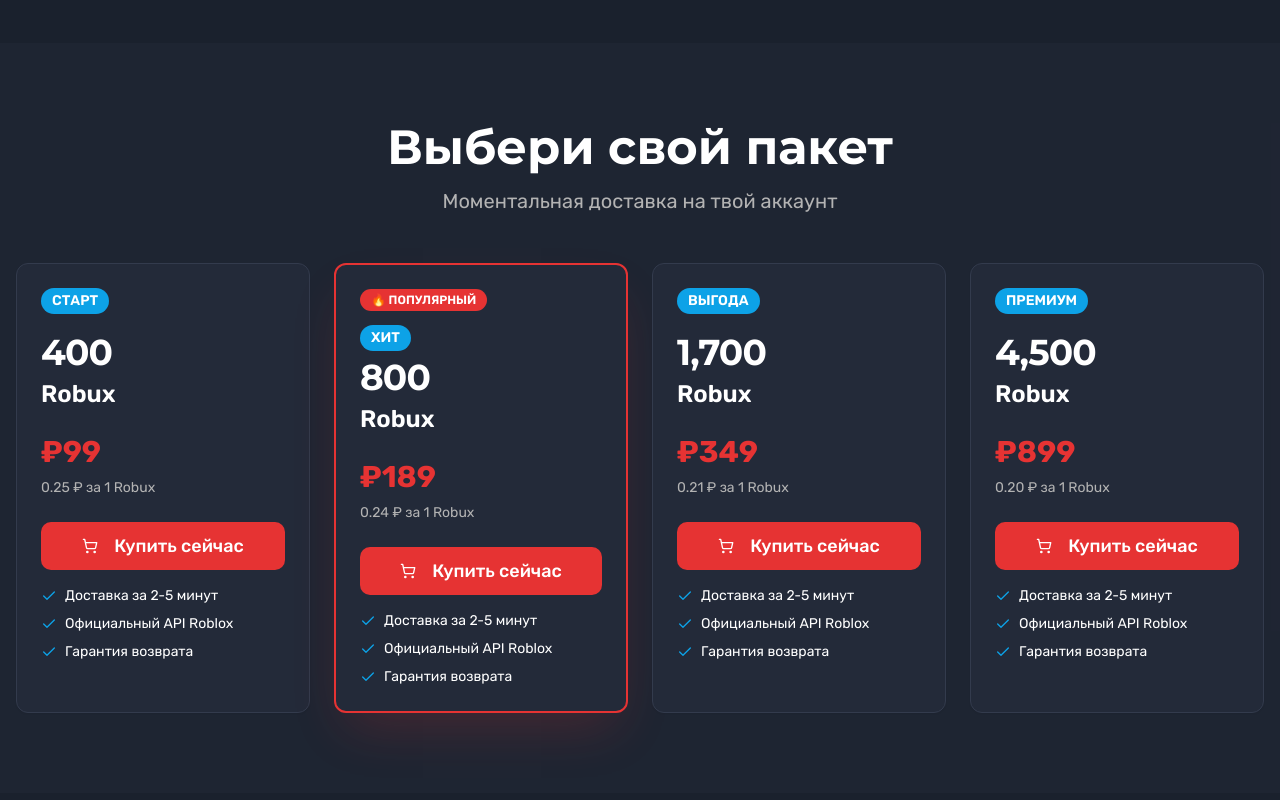
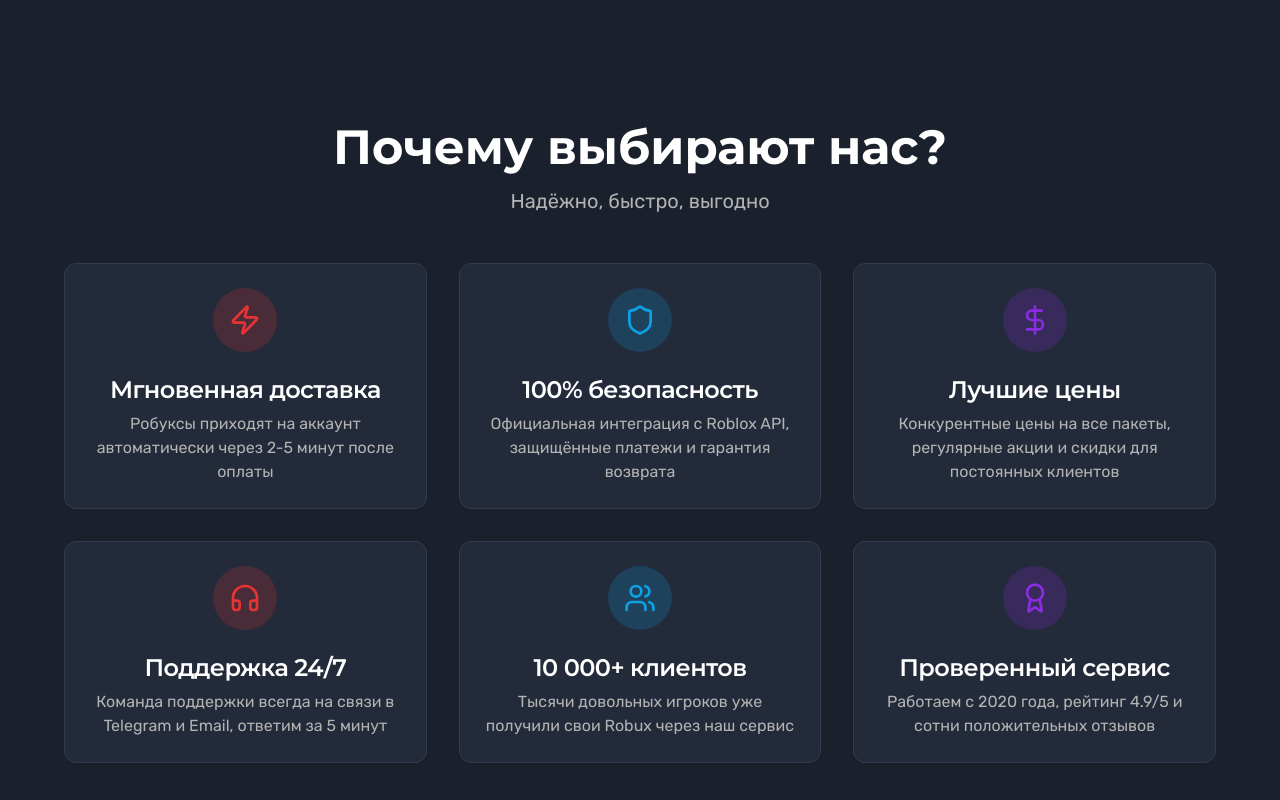
Before and after one commit to pr-poehali-dev/robux-sales-website, a React (Vite) app: page / in a window 1280 px wide. Shown: the part 640-1440 px from the top of the page. Built offline with nearby package versions, Linux system fonts and the light colour scheme.

Commit message:
Добавь секцию с преимуществами

```diff
--- a/src/pages/Index.tsx
+++ b/src/pages/Index.tsx
@@ -85,6 +85,88 @@ const Index = () => {
                 Поддержка 24/7
               </Button>
             </div>
+          </div>
+        </div>
+      </section>
+
+      <section className="py-20">
+        <div className="container mx-auto px-4">
+          <div className="text-center mb-12">
+            <h2 className="text-4xl md:text-5xl font-bold mb-4">Почему выбирают нас?</h2>
+            <p className="text-xl text-muted-foreground">Надёжно, быстро, выгодно</p>
+          </div>
+          <div className="grid grid-cols-1 md:grid-cols-2 lg:grid-cols-3 gap-8 max-w-6xl mx-auto">
+            <Card className="hover-lift text-center">
+              <CardHeader>
+                <div className="w-16 h-16 bg-primary/20 rounded-full flex items-center justify-center mx-auto mb-4">
+                  <Icon name="Zap" size={32} className="text-primary" />
+                </div>
+                <CardTitle className="text-2xl mb-2">Мгновенная доставка</CardTitle>
+                <CardDescription className="text-base">
+                  Робуксы приходят на аккаунт автоматически через 2-5 минут после оплаты
+                </CardDescription>
+              </CardHeader>
+            </Card>
+
+            <Card className="hover-lift text-center">
+              <CardHeader>
+                <div className="w-16 h-16 bg-secondary/20 rounded-full flex items-center justify-center mx-auto mb-4">
+                  <Icon name="Shield" size={32} className="text-secondary" />
+                </div>
+                <CardTitle className="text-2xl mb-2">100% безопасность</CardTitle>
+                <CardDescription className="text-base">
+                  Официальная интеграция с Roblox API, защищённые платежи и гарантия возврата
+                </CardDescription>
+              </CardHeader>
+            </Card>
+
+            <Card className="hover-lift text-center">
+              <CardHeader>
+                <div className="w-16 h-16 bg-accent/20 rounded-full flex items-center justify-center mx-auto mb-4">
+                  <Icon name="DollarSign" size={32} className="text-accent" />
+                </div>
+                <CardTitle className="text-2xl mb-2">Лучшие цены</CardTitle>
+                <CardDescription className="text-base">
+                  Конкурентные цены на все пакеты, регулярные акции и скидки для постоянных клиентов
+                </CardDescription>
+              </CardHeader>
+            </Card>
+
+            <Card className="hover-lift text-center">
+              <CardHeader>
+                <div className="w-16 h-16 bg-primary/20 rounded-full flex items-center justify-center mx-auto mb-4">
+                  <Icon name="Headphones" size={32} className="text-primary" />
+                </div>
+                <CardTitle className="text-2xl mb-2">Поддержка 24/7</CardTitle>
+                <CardDescription className="text-base">
+                  Команда поддержки всегда на связи в Telegram и Email, ответим за 5 минут
+                </CardDescription>
+              </CardHeader>
+            </Card>
+
+            <Card className="hover-lift text-center">
+              <CardHeader>
+                <div className="w-16 h-16 bg-secondary/20 rounded-full flex items-center justify-center mx-auto mb-4">
+                  <Icon name="Users" size={32} className="text-secondary" />
+                </div>
+                <CardTitle className="text-2xl mb-2">10 000+ клиентов</CardTitle>
+                <CardDescription className="text-base">
+                  Тысячи довольных игроков уже получили свои Robux через наш сервис
+                </CardDescription>
+              </CardHeader>
+            </Card>
+
+            <Card className="hover-lift text-center">
+              <CardHeader>
+                <div className="w-16 h-16 bg-accent/20 rounded-full flex items-center justify-center mx-auto mb-4">
+                  <Icon name="Award" size={32} className="text-accent" />
+                </div>
+                <CardTitle className="text-2xl mb-2">Проверенный сервис</CardTitle>
+                <CardDescription className="text-base">
+                  Работаем с 2020 года, рейтинг 4.9/5 и сотни положительных отзывов
+                </CardDescription>
+              </CardHeader>
+            </Card>
           </div>
         </div>
       </section>
```
